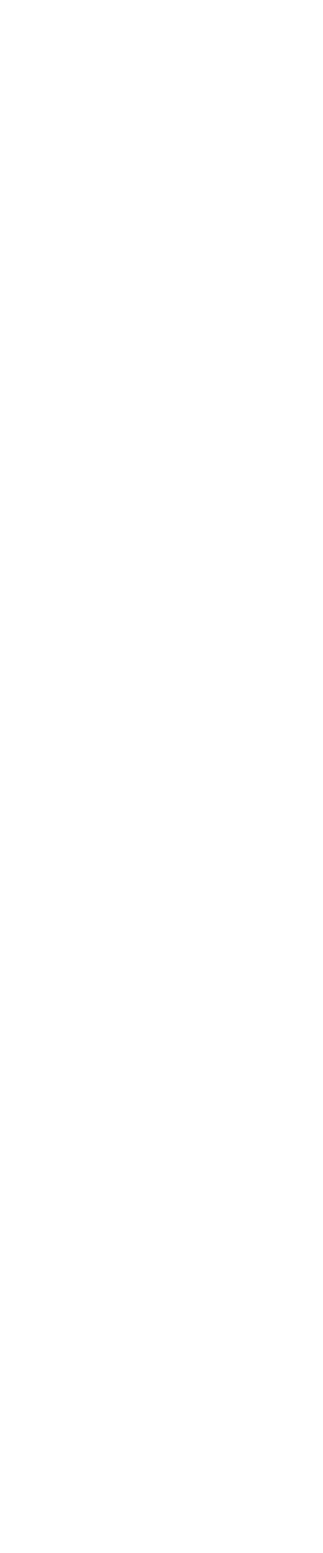
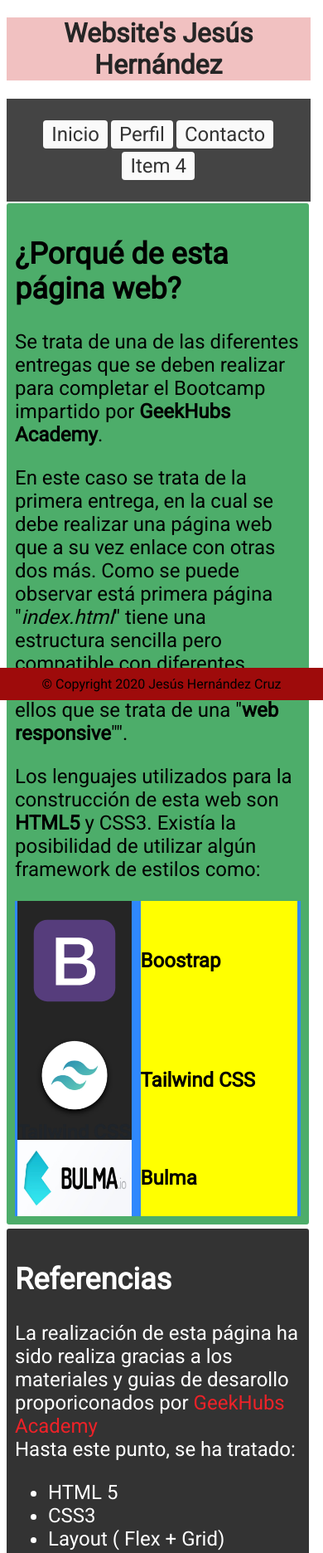
Before and after one commit to chuchihdez/Reto1_Website, a plain HTML site: page index.html in a window 390 px wide. Shown: the top 1872 px of the page at 83% size. Before the commit the page ends 844 px from the top, so only its background shows below. Drawn offline with Linux system fonts and the light colour scheme.

Commit message:
Index.html completed and responsive ok

```diff
--- a/css/style.css
+++ b/css/style.css
@@ -0,0 +1,290 @@
+/* *
+   STYLE SHEET
+   Define a responsive website
+ */
+
+.container {
+    width: 100%;
+    /*  margin: 0px auto;
+    font-size: 1em;
+    */
+    font-family: 'Roboto', Serif;
+    font-size: 16px;
+}
+
+/**--- HEADER  -----*/
+header {
+    text-align: center;
+    /*border: 1px solid #ccc;*/
+    background: #f1c1c1;
+}
+
+a {
+    color: #252525;
+    text-decoration: none;
+}
+
+/**--- NAV (MENU)-----*/
+nav {
+    overflow: hidden;
+    background: #444;
+    /* margin-top: 0.5%;*/
+    margin-bottom: 0.5%;
+}
+
+nav ul {
+    list-style-type: none;
+    float: left;
+    padding: 0px;
+    width: 100%;
+    display: table;
+    text-align: center;
+}
+
+nav ul li {
+    display: inline-block;
+    float: none;
+    padding: 3px 10px;
+    margin: 2px;
+    background: #fafafa;
+    border-radius: 4px;
+}
+
+nav ul li:hover {
+    background-color: #ccc;
+    text-decoration: underline;
+}
+
+nav a {
+    display: block;
+    text-align: center;
+    text-decoration: none;
+    color: #333;
+}
+
+/**--- SECTION  & ASIDE (AREAS)-----*/
+section,
+aside {
+    padding: 10px;
+    border-radius: 3px;
+}
+
+/**--- SECTION  (LEFT-AREA)-----*/
+section {
+    float: left;
+    width: 70%;
+    background: #4dad6a;
+}
+
+/**--- SECTION - LIST-----*/
+#sectionList {
+    display: flex;
+    flex-direction: column;
+}
+
+.framework {
+    display: flex;
+    background-color: #2f88fd;
+    justify-content: space-around;
+
+}
+
+.frameworkName {
+    background-color: yellow;
+    width: 80%;
+    display: flex;
+    align-items: center;
+}
+
+.frameworkImg {
+    background-color: orange;
+    width: 15%;
+    margin-right: -10%;
+}
+
+.frameworkImg img {
+    background-color: #252525;
+    height: 100%;
+    width: 45%;
+}
+
+/**--- ASIDE  (RIGHT-AREA)-----*/
+aside {
+    float: right;
+    width: 25%;
+    background: #d6c5c5;
+}
+
+aside a {
+    color: #ED2228;
+}
+
+aside a:hover,
+#listWebgrafia a:hover {
+    color: #44364d;
+}
+
+#listWebgrafia a {
+    color: #2f88fd;
+}
+
+/**--- FOOTER -----*/
+footer {
+    position: fixed;
+    Width: 100%;
+    right: 0;
+    bottom: 0;
+    left: 0;
+    padding: 10px 0px 10px 0px;
+    background-color: rgb(158, 11, 11);
+    text-align: center;
+}
+
+footer a {
+    color: #fff;
+}
+
+/**
+  ------- MEDIA QUERYs --------
+ */
+
+/* pantalla maximo 980px */
+@media screen and (max-width:1080px) {
+    .container {
+        width: 98%;
+    }
+
+    section {
+        width: 68%;
+    }
+}
+
+/* pantalla maximo 700px */
+@media screen and (max-width:700px) {
+
+    /**--- NAVIGATION & SECTION & FOOTER (Common)-----*/
+    aside,
+    section {
+        float: none;
+        width: 96%;
+        font-size: 1.2em;
+    }
+
+    nav,
+    section {
+        font-size: 1.2em;
+    }
+
+    /**--- ASIDE  (RIGHT-AREA)-----*/
+    aside {
+        margin-top: 5px;
+        background: #333;
+        color: #fff;
+    }
+
+    nav ul {
+        float: none;
+        clear: both;
+    }
+
+    /**--- SECTION - LIST-----*/
+    #sectionList {
+        display: flex;
+        flex-direction: column;
+    }
+
+    .framework {
+        display: flex;
+        background-color: #2f88fd;
+        justify-content: space-around;
+
+    }
+
+    .frameworkName {
+        background-color: yellow;
+        width: 55%;
+    }
+
+    .frameworkImg {
+        background-color: orange;
+        width: 15%;
+        margin-right: -20%;
+    }
+
+    .frameworkImg img {
+        background-color: #252525;
+        height: 100%;
+        width: 100%;
+    }
+}
+
+
+/* pantalla maximo 480px */
+@media screen and (max-width:480px) {
+
+    /**--- NAVIGATION & SECTION & FOOTER (Common)-----*/
+    nav,
+    section {
+        font-size: 1.5em;
+    }
+
+    section,
+    aside {
+        width: 94%;
+    }
+
+    footer {
+        width: 100%;
+        padding: 10px 10px 10px 0px;
+    }
+
+    /**--- NAVIGATION -----*/
+    nav ul {
+        display: table;
+        text-align: center;
+        float: none;
+        width: 100%;
+    }
+
+    nav ul li {
+        float: none;
+    }
+
+    /**--- ASIDE  (RIGHT-AREA)-----*/
+    aside {
+        display: block;
+        background: #333;
+        color: #fff;
+        font-size: 1.5em;
+    }
+
+    /**--- SECTION - LIST-----*/
+    #sectionList {
+        display: flex;
+        flex-direction: column;
+    }
+
+    .framework {
+        display: flex;
+        background-color: #2f88fd;
+        justify-content: space-around;
+
+    }
+
+    .frameworkName {
+        background-color: yellow;
+        width: 55%;
+    }
+
+    .frameworkImg {
+        background-color: orange;
+        width: 40%;
+        margin-right: 1%;
+    }
+
+    .frameworkImg img {
+        background-color: #252525;
+        height: 100%;
+        width: 100%;
+    }
+}
--- a/index.html
+++ b/index.html
@@ -1,14 +1,164 @@
 <!DOCTYPE html>
-<html lang="en">
+<html lang="es">
 
 <head>
   <meta charset="UTF-8">
   <meta name="viewport" content="width=device-width, initial-scale=1.0">
-  <title>Document</title>
+  <!-- import font -->
+  <link href='https://fonts.googleapis.com/css?family=Roboto' rel='stylesheet'>
+  <link rel="stylesheet" href="css/style.css">
+  <title>Website</title>
 </head>
 
 <body>
 
+  <div class="container">
+
+    <!-- Header title website-->
+    <header>
+      <a href="./index.html">
+        <h1>Website's Jesús Hernández</h1>
+      </a>
+    </header>
+    <!-- End Header -->
+
+    <!-- Menu -->
+    <nav>
+      <ul>
+        <li><a href="#">Inicio</a></li>
+        <li><a href="#">Perfil</a></li>
+        <li><a href="#">Contacto</a></li>
+        <li><a href="#">Item 4</a></li>
+      </ul>
+    </nav>
+    <!-- End Menu -->
+
+    <!-- Section content -->
+    <section>
+      <h2>
+        ¿Porqué de esta página web?
+      </h2>
+      <p>
+        Se trata de una de las diferentes entregas que se deben realizar para completar el Bootcamp impartido por
+        <strong>GeekHubs Academy</strong>.
+      </p>
+      <p>
+        En este caso se trata de la primera entrega, en la cual se debe realizar una página web que a su vez enlace con
+        otras dos más.
+        Como se puede observar está primera página "<i>index.html</i>" tiene una estructura sencilla pero compatible con
+        diferentes tamaños de pantallas, es por ellos que se trata de una "<strong>web responsive</strong>"".
+      </p>
+      <p>
+        Los lenguajes utilizados para la construcción de esta web son <strong>HTML5 </strong> y <stron>CSS3</stron>.
+        Existía la posibilidad de utilizar algún framework de estilos como:
+      </p>
+
+      <div id="sectionList">
+
+        <div class="framework">
+          <div class="frameworkImg">
+            <a href="https://getbootstrap.com"><img src="img/boostrap_logo.svg" alt="Boostrap"
+                title="logo-boostrap"></a></div>
+          <div class="frameworkName">
+            <h4>Boostrap</h4>
+          </div>
+        </div>
+
+        <div class="framework">
+          <div class="frameworkImg">
+            <a href="https://tailwindcss.com/"><img src="img/tailwind_logo.png" alt="Tailwind"
+                title="logo-tailwind"></a>
+          </div>
+          <div class="frameworkName">
+            <h4>Tailwind CSS</h4>
+          </div>
+        </div>
+        <div class="framework">
+          <div class="frameworkImg">
+            <a href="https://bulma.io"><img src="img/bulma_logo.jpg" alt="Bulma" title="logo-bulma"></a>
+          </div>
+          <div class="frameworkName">
+            <h4>Bulma</h4>
+          </div>
+        </div>
+        <!--
+        <div class="framework">
+          <h4>Tailwind CSS</h4>
+        </div>
+        <div class="imageFramework">
+          <a href="https://tailwindcss.com/"><img src="img/logo-tailwind.png" alt="Tailwind" title="logo-tailwind"></a>
+        </div>
+
+
+        <div class="framework">
+          <h4>Bulma</h4>
+        </div>
+        <div class="imageFramework">
+          <a href="https://bulma.io"><img src="img/logo-bulma.png" alt="Bulma" title="logo-bulma"></a>
+        </div>
+-->
+        <!--
+        <ul>
+          <li>
+            <h4>Boostrap</h4>
+            <a href="https://getbootstrap.com"><img src="img/logo-boostrap.png" alt="Boostrap"
+                title="logo-boostrap"></a>
+          </li>
+          <li>
+            <h4>Tailwind CSS</h4>
+            <a href="https://tailwindcss.com/"><img src="img/logo-tailwind.png" alt="Tailwind"
+                title="logo-tailwind"></a>
+          </li>
+          <li>
+            <h4>Bulma</h4>
+            <a href="https://bulma.io"><img src="img/logo-bulma.png" alt="Bulma" title="logo-bulma"></a>
+          </li>
+        </ul>
+      -->
+      </div>
+    </section>
+    <!-- End section content -->
+
+    <!-- Aside Right (Barra later) -->
+    <aside>
+      <h2>Referencias</h2>
+      <article>
+        La realización de esta página ha sido realiza gracias a los materiales y guias de desarollo proporiconados por
+        <a href="https://geekshubsacademy.com/" target="_blank">GeekHubs Academy</a>
+      </article>
+      <article>
+        Hasta este punto, se ha tratado:
+        <ul>
+          <li>HTML 5</li>
+          <li>CSS3</li>
+          <li>Layout ( Flex + Grid)</li>
+          <li>Boostrap</li>
+          <li>Git</li>
+        </ul>
+      </article>
+      </article>
+      Las imágenes han sido obtenidas de:
+      <ul id="listWebgrafia">
+        <li type="square"><a
+            href="https://designshack.net/articles/graphics/tips-for-using-background-textures-in-web-design/"
+            target="_blank" rel="noopener noreferrer">Background</a></li>
+
+        <li type="square"><a href="https://getbootstrap.com" target="_blank" rel="noopener noreferrer">Web oficial
+            Boostrap</a></li>
+        <li type="square"><a href="https://tailwindcss.com" target="_blank" rel="noopener noreferrer">Web oficial
+            Tailwind CSS</a></li>
+        <li type="square"><a href=" https://bulma.io" target="_blank" rel="noopener noreferrer">Web oficial Bulma</a>
+        </li>
+
+      </ul>
+      </article>
+    </aside>
+    <!-- End Aside -->
+
+    <!-- Footer -->
+    <footer>&copy; Copyright 2020 Jesús Hernández Cruz</footer>
+  </div> <!-- End container -->
+
 </body>
 
 </html>
```
Also changed, not shown: img/back-design.jpg (added), img/boostrap_logo.svg (added), img/bulma_logo.jpg (added), img/tailwind_logo.png (added).
